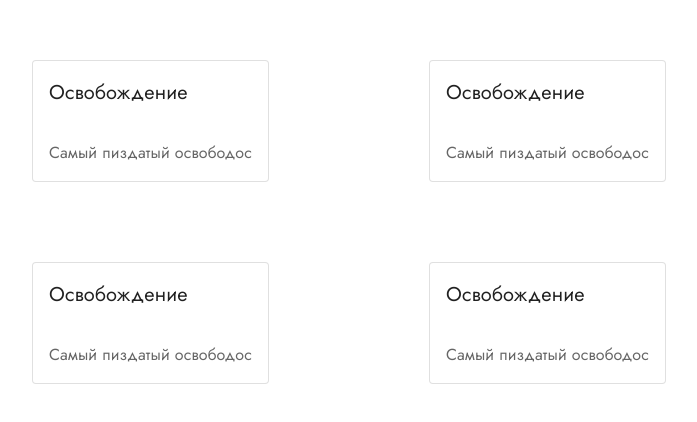
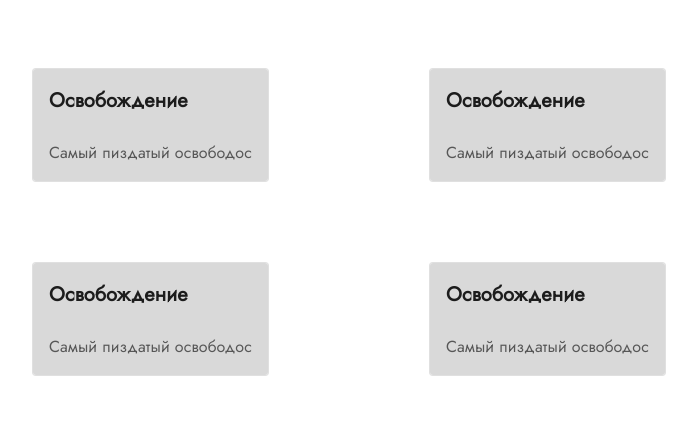
Before and after one commit to IT-FAMCS/documents, a React (Create React App) app in the folder front-doc/: page / in a window 1280 px wide. Shown: the part 178-600 px from the top of the page, without its empty margins (291-988 px from the left). Built offline with nearby package versions, Linux system fonts and the light colour scheme.

Commit message:
feat: added styles to islands-buttons

```diff
--- a/front-doc/src/component/cards/CardComponent.tsx
+++ b/front-doc/src/component/cards/CardComponent.tsx
@@ -22,9 +22,9 @@ export const CardComponent: React.FC<CardComponentProps> = (props) => {
 
                 <Card variant="outlined">
                     <CardActionArea onClick={handleClick}>
-                        <CardContent >
-                            <Typography variant="h6"  sx={{ mb:4 }} fontFamily='Jost'>{props.name}</Typography>
-                            <Typography variant="body1" color='text.secondary' fontFamily='Jost'>{props.description}</Typography>
+                        <CardContent style={{backgroundColor: '#d9d9d9'}}>
+                            <Typography variant="h6"  sx={{ mb:3 }} fontFamily='Jost' fontWeight='700'>{props.name}</Typography>
+                            <Typography variant="body1" color='text.secondary' fontFamily='Jost' fontSize='24'>{props.description}</Typography>
                         </CardContent>
                     </CardActionArea>
                 </Card>
```
